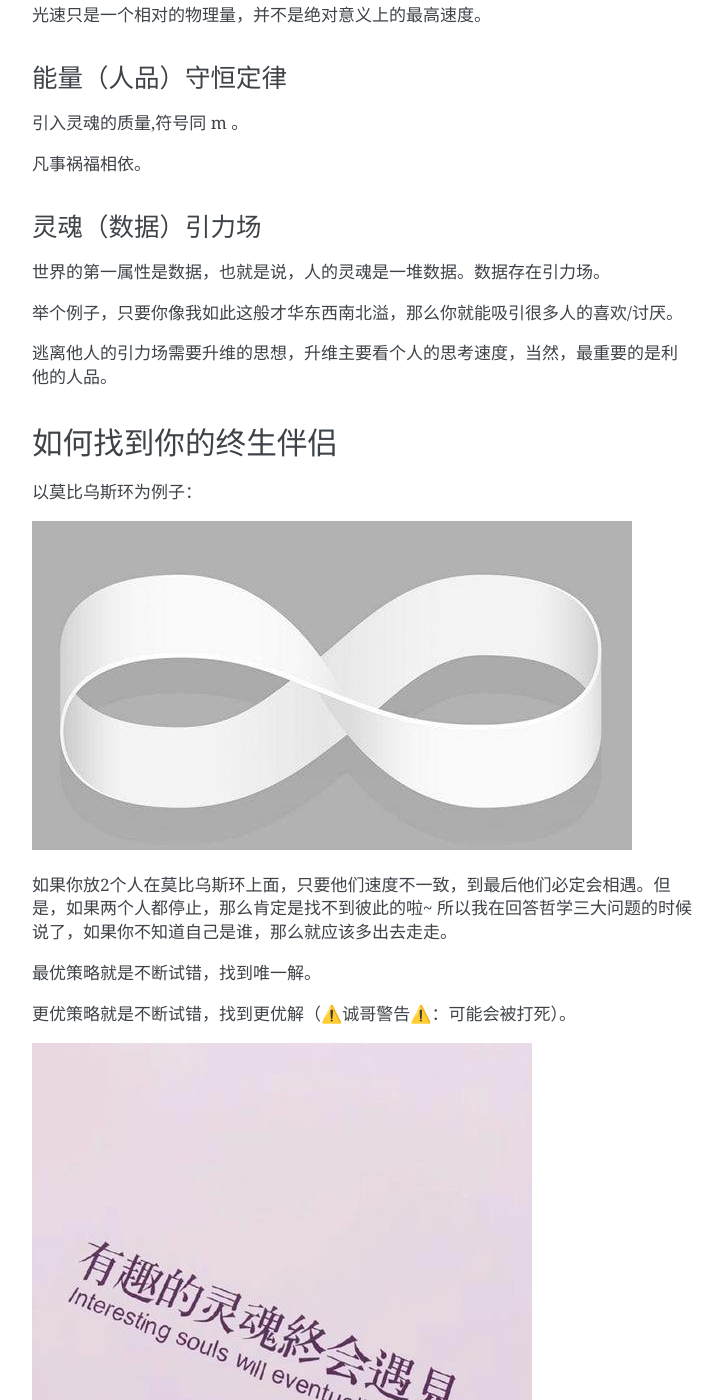
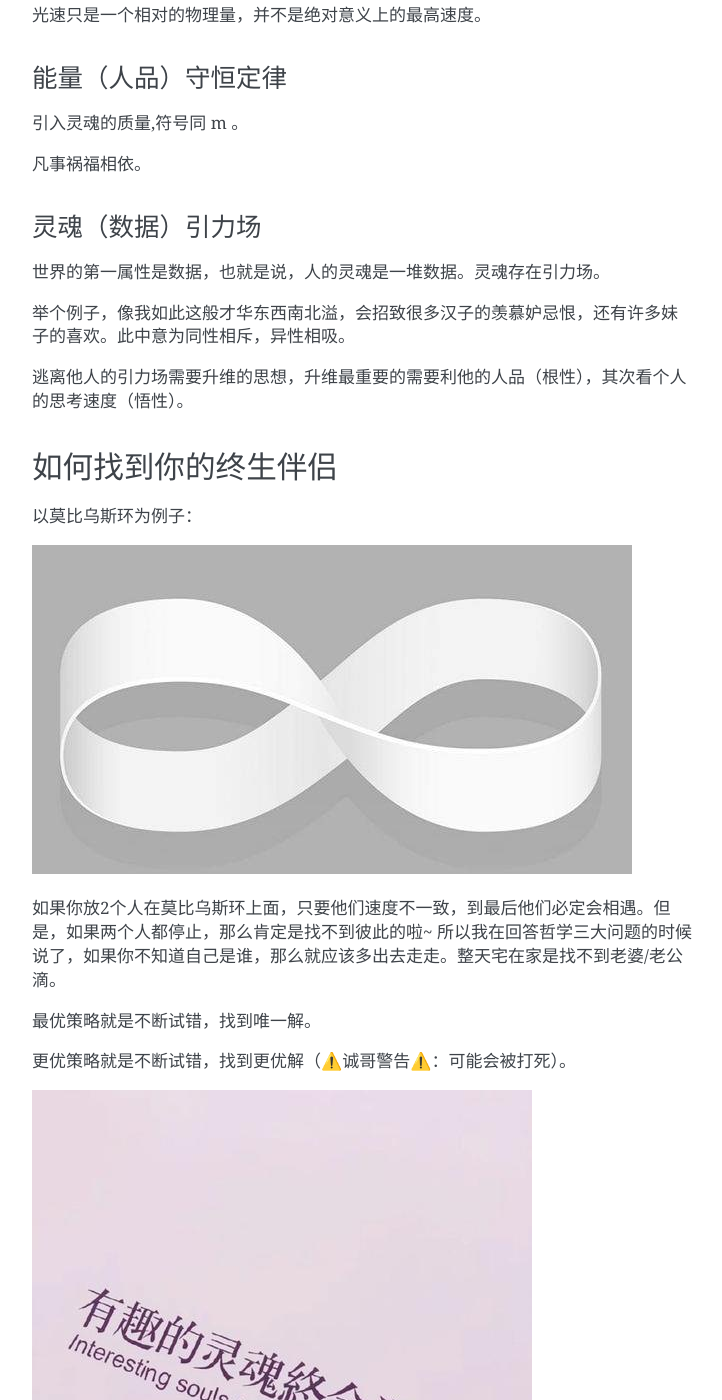
Before and after one commit to zeusro/God-Theory, a Sphinx documentation site: the page built from source/chapter_6.md, in a window 1280 px wide and 1400 px high, scrolled down 684 px. Shown: the whole window, without its empty margins (388-1110 px from the left). Built offline with Sphinx 7.4.7, drawn with Linux system fonts in a browser that asks for light colours; some of the changed text lies outside the part shown.

Commit message:
Wed Jun 24 07:45:52 CST 2020

```diff
--- a/source/chapter_6.md
+++ b/source/chapter_6.md
@@ -30,11 +30,11 @@
 
 ### 灵魂（数据）引力场
 
-世界的第一属性是数据，也就是说，人的灵魂是一堆数据。数据存在引力场。
+世界的第一属性是数据，也就是说，人的灵魂是一堆数据。灵魂存在引力场。
 
-举个例子，只要你像我如此这般才华东西南北溢，那么你就能吸引很多人的喜欢/讨厌。
+举个例子，像我如此这般才华东西南北溢，会招致很多汉子的羡慕妒忌恨，还有许多妹子的喜欢。此中意为同性相斥，异性相吸。
 
-逃离他人的引力场需要升维的思想，升维主要看个人的思考速度，当然，最重要的是利他的人品。
+逃离他人的引力场需要升维的思想，升维最重要的需要利他的人品（根性），其次看个人的思考速度（悟性）。
 
 ## 如何找到你的终生伴侣
 
@@ -42,7 +42,7 @@
 
 ![image](images/band.jpeg)
 
-如果你放2个人在莫比乌斯环上面，只要他们速度不一致，到最后他们必定会相遇。但是，如果两个人都停止，那么肯定是找不到彼此的啦~ 所以我在回答哲学三大问题的时候说了，如果你不知道自己是谁，那么就应该多出去走走。
+如果你放2个人在莫比乌斯环上面，只要他们速度不一致，到最后他们必定会相遇。但是，如果两个人都停止，那么肯定是找不到彼此的啦~ 所以我在回答哲学三大问题的时候说了，如果你不知道自己是谁，那么就应该多出去走走。整天宅在家是找不到老婆/老公滴。
 
 最优策略就是不断试错，找到唯一解。
 
@@ -50,11 +50,12 @@
 
 ![image](images/cknonlooov.jpeg)
 
-婚姻是爱情的坟墓（里程碑）。在达成里程碑事件之前，要多有耐心。比如，你可以跟TA一起出去旅行，看对方怎么安排行程。不过出门注意“人身安全”！意外“搞出人命”，那就麻烦了。所谓**艺术的源泉是悲剧**。你的悲剧成为了其他人眼中的“**艺术**”。
+婚姻是爱情的坟墓（里程碑）。在达成里程碑事件之前，要多有耐心。比如，你可以跟TA一起出去旅行，看对方怎么安排行程。不过出门切记注意“人身安全”！意外“搞出人命”，那就麻烦了。所谓**艺术的源泉是悲剧**。你的悲剧成为了其他人眼中的“**艺术**”。
 
 参考链接：
 
 1. [出轨经济学：自命不凡，大意失金](https://www.huxiu.com/article/352220.html)
+1. [如何让富婆和妹子同时注意到我帅气地玩滑板](http://www.bullshitprogram.com/rich-grandma-looks-at-me/)
 
 ## 我眼中的中国教育
 
```
